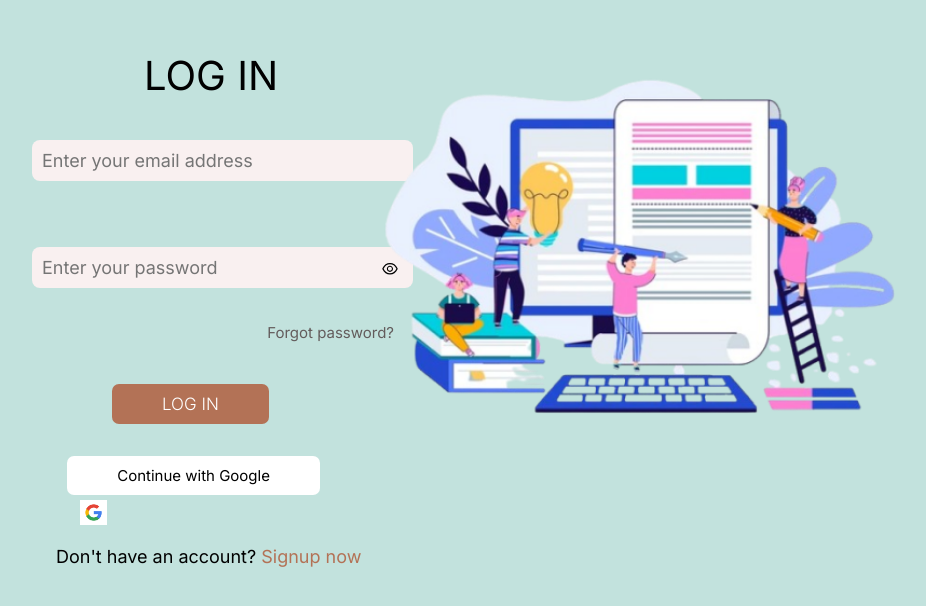
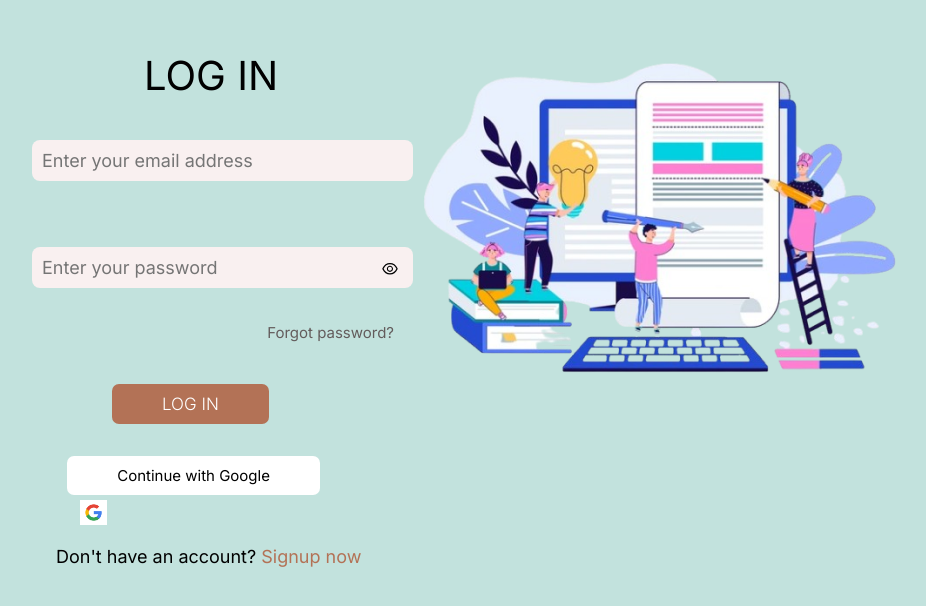
Before and after one commit to ShanmathiVasudevan/DevCom_Phase2_Blog_frontend, a React (Vite) app: page / in a window 1280 px wide. Shown: the part 150-756 px from the top of the page, without its empty margins (128-1054 px from the left). Built offline with nearby package versions, Linux system fonts and the light colour scheme; a web font is replaced by a local one.

Commit message:
saving changes before pull

```diff
--- a/src/Pages/Login/Login.jsx
+++ b/src/Pages/Login/Login.jsx
@@ -13,8 +13,10 @@ function login() {
   return (
     <>
       <div className="inner">
-        <img src={photo} alt="blog photo" className="image" />
-        <h1 className="login">LOG IN</h1>
+        <div className="heading">
+          <h1 className="login">LOG IN </h1>
+          <img src={photo} alt="blog photo" className="image" />
+        </div>
         <form action="#" className="login-form">
           <InputField type="email" placeholder="Enter your email address" />
           <div className="inputbox">
--- a/src/Pages/Login/index.css
+++ b/src/Pages/Login/index.css
@@ -34,9 +34,10 @@ h1.login {
 img.image {
   position: absolute;
   right: 15rem;
-  top: 0;
-  height: 50rem;
-  width: auto;
+  top: 0rem;
+  max-width: 100%;
+  height: auto;
+  display: block;
 }
 
 .login-wrapper {
```
